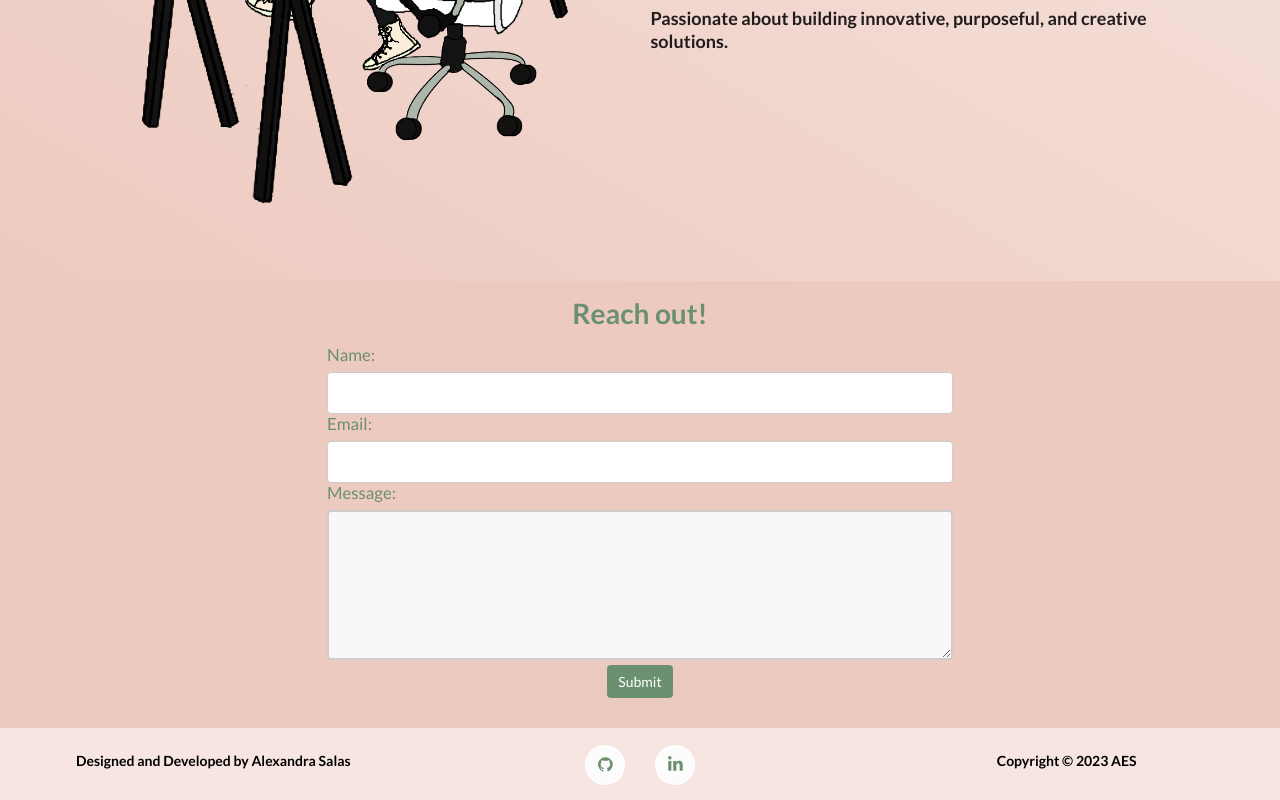
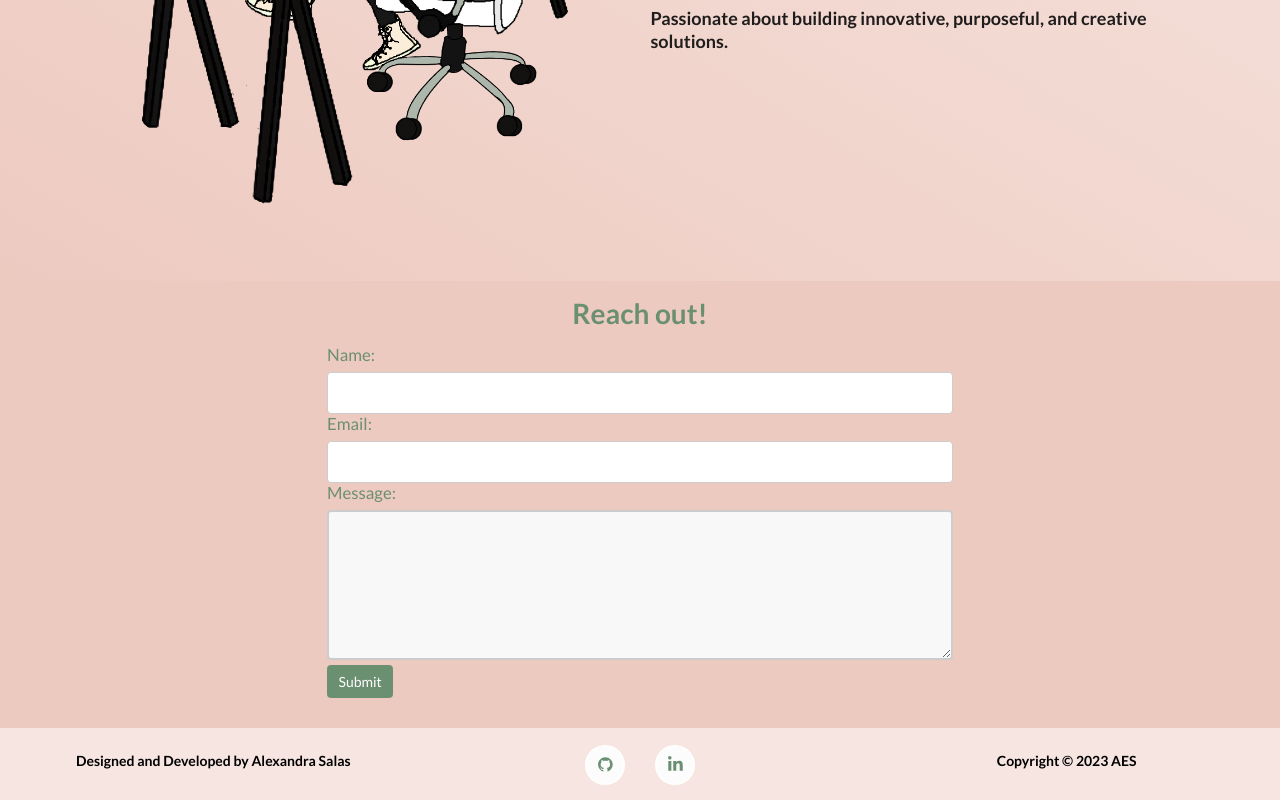
Before and after one commit to aesalas/SalasPortfolio, a React (Create React App) app: page / in a window 1280 px wide. Shown: the part 451-1251 px from the top of the page. Built offline with nearby package versions, Linux system fonts and the light colour scheme.

Commit message:
fixingbutton

```diff
--- a/src/components/ContactForm.js
+++ b/src/components/ContactForm.js
@@ -112,13 +112,16 @@ const Form = () => {
                         value={formData.message} onChange={handleChange} />
                     {errors.message && <p>{errors.message}</p>}
                 </div>
-                <div className="submit-btn">
-                    <Button
-                        variant="primary"
-                        target="_blank"
-                        style={{ maxWidth: "250px" }}
-                    >Submit</Button>
-              </div>
+                <div style={{ justifyContent: "center", position: "relative" }}>
+                  <Button
+                    variant="primary"
+                    target="_blank"
+                    style={{ maxWidth: "250px" }}
+                    type="submit"
+                    className="submit-btn">
+                            Submit
+                  </Button>
+                </div>
 
             </form>
 
```
Also changed, not shown: public/confirmation-page.html (deleted, +0 -18 lines).
